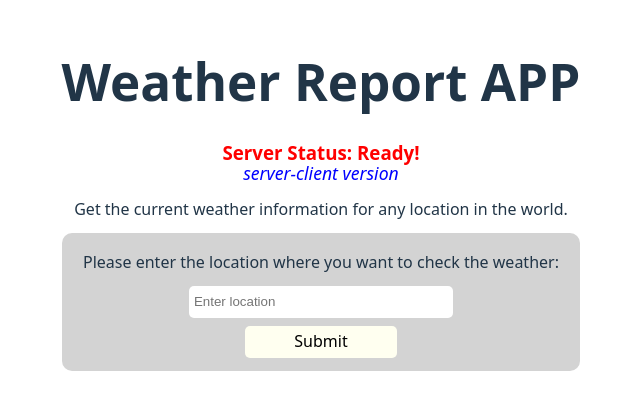
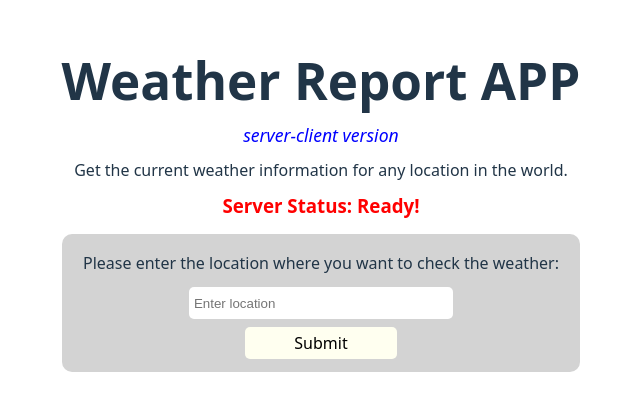
Before and after one commit to kappasan21/weatherapi-cli, a React (Vite) app: page / in a window 1280 px wide. Shown: the part 200-610 px from the top of the page, without its empty margins (319-959 px from the left). Built offline with nearby package versions, Linux system fonts and the light colour scheme; no server answers.

Commit message:
Update App.jsx
Just changed the arrangement of the lines on the front page.

```diff
--- a/src/App.jsx
+++ b/src/App.jsx
@@ -103,9 +103,9 @@ export default function App() {
     <WeatherContext.Provider value={weatherProps}>
       <div>
         <h1>Weather Report APP</h1>
-        <h3 id="server-status">Server Status: {serverStatus ? "Ready!" : "Please wait for few minutes..."}</h3>
         <p id="version-info">server-client version</p>
         <p>Get the current weather information for any location in the world.</p>
+        <h3 id="server-status">Server Status: {serverStatus ? "Ready!" : "Please wait for few minutes..."}</h3>
 
         {!isReportVisible && locationList.length === 0 ? <UserInputForm /> : ""}
 
```
